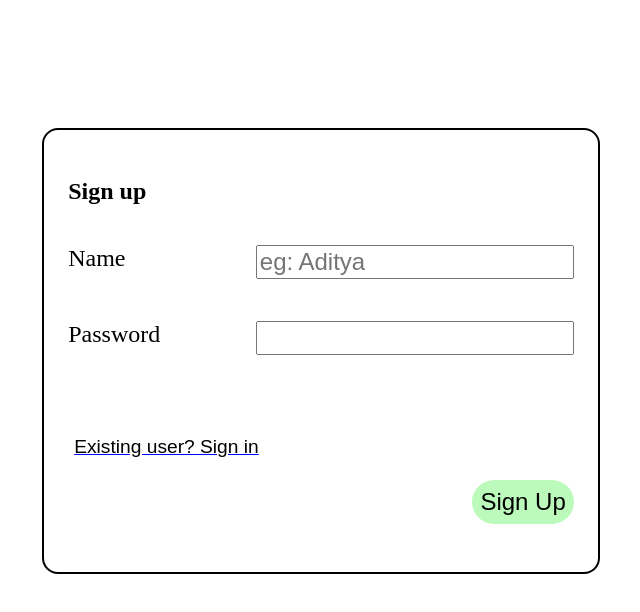
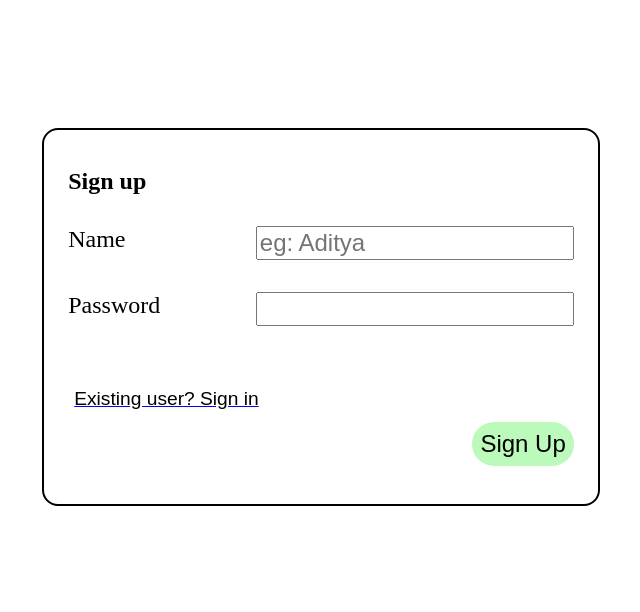
Before and after one commit to AdityaAnuragi/chatApp-frontEnd, a React (Vite) app: page / in a window 1280 px wide. Shown: the top 612 px of the page, without its empty margins (319-959 px from the left). Built offline with nearby package versions, Linux system fonts and the light colour scheme.

Commit message:
fixed some styles

```diff
--- a/src/activeChat/ActiveChat.module.scss
+++ b/src/activeChat/ActiveChat.module.scss
@@ -93,7 +93,7 @@ $border-radius: 0.5rem;
   display: flex;
   flex-direction: column;
   justify-content: flex-end;
-  height: 100%;
+  height: 99%;
   // width: auto;
   // flex-grow: 1;
 }
--- a/src/activeChat/ActiveChat.tsx
+++ b/src/activeChat/ActiveChat.tsx
@@ -7,6 +7,8 @@ import styles from "./ActiveChat.module.scss"
 export function ActiveChat({ allMessages, selectedGroup, selectedGroupName, id, handleSendMsg, draftMsg, handleOnChange, setShowInviteToGroup, setSelectedGroup, chatType }: ActiveChatTypes) {
 
   const scrollContainer = useRef() as React.MutableRefObject<HTMLDivElement>
+
+  const inputField = useRef() as React.MutableRefObject<HTMLDivElement>
 
   // function scrollDownAndSendMsg() {
   //   scrollContainer.current.scrollTo(0,scrollContainer.current.scrollHeight + 100)
@@ -87,7 +89,7 @@ export function ActiveChat({ allMessages, selectedGroup, selectedGroupName, id,
         <div className={styles.inputFieldAndButtonContainer}>
           <input className={styles.inputField} maxLength={40} placeholder="Type a message" type="text" value={draftMsg} onKeyDown={handleKeyDown} onChange={handleOnChange} />
           {/* <button className={styles.sendButton} onClick={() => handleSendMsg()}  >Send message</button> */}
-          <i onClick={() => handleSendMsg()} className={`fa-solid fa-location-arrow ${styles.icon}`}></i>
+          <i ref={inputField} onClick={() => handleSendMsg()} className={`fa-solid fa-location-arrow ${styles.icon}`}></i>
         </div>
       </div>
     </>
--- a/src/createGroups/CreateGroup.module.scss
+++ b/src/createGroups/CreateGroup.module.scss
@@ -21,7 +21,7 @@ $buttonAndInputHeight: 3rem;
   background-color: white;
   border-radius: 1rem;
 
-  height: 23%;
+  height: 15rem;
   width: 15%;
   padding: 0rem 2rem;
 
@@ -34,19 +34,19 @@ $buttonAndInputHeight: 3rem;
 
   @media (max-width: 1440px) {
     width: 25%;
-    height: 18%;
+    // height: 18%;
     // margin-top: 20%;
   }
 
   @media (max-width: 1024px) {
     width: 30%;
-    height: 18%;
+    // height: 18%;
     // margin-top: 30%;
   }
 
   @media (max-width: 768px) {
     width: 35%;
-    height: 18%;
+    // height: 18%;
     // margin-top: 40%;
   }
 
--- a/src/loginAndSignUp/LoginAndSignUp.module.scss
+++ b/src/loginAndSignUp/LoginAndSignUp.module.scss
@@ -6,7 +6,7 @@ $font-size: 1.5rem;
   // align-items: center;
 
   width: 100%;
-  height: 97vh;
+  height: 100dvh;
   // min-height: 100%;
   // border: 2px solid blue;
 }
@@ -17,7 +17,7 @@ $font-size: 1.5rem;
   justify-content: space-evenly;
 
   width: 30%;
-  height: 50%;
+  height: 20rem;
   max-height: 25rem;
 
   padding: 1.7rem 1.5rem;
@@ -36,6 +36,10 @@ $font-size: 1.5rem;
 
   @media (max-width: 768px) {
     width: 80%;
+  }
+
+  @media (max-width: 425px) {
+    margin-top: 6vh;
   }
 
 }
```
